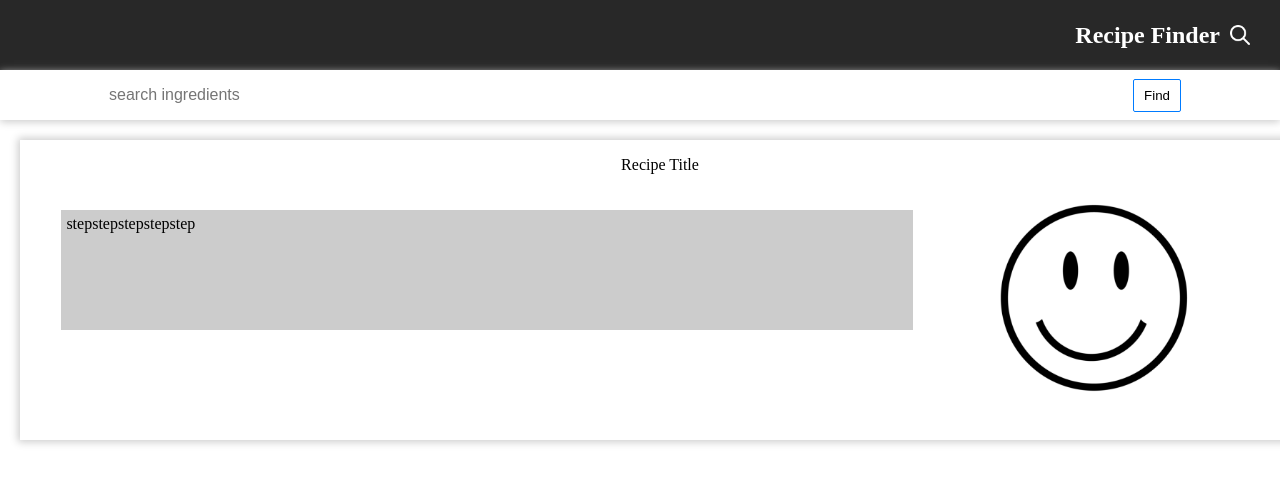
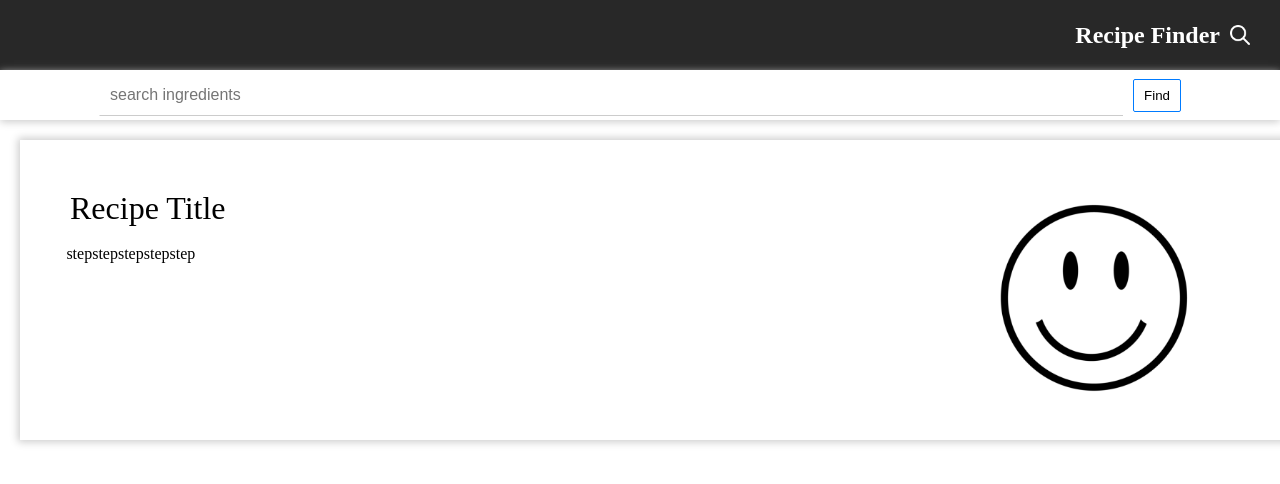
Before and after one commit to kathleenlum/Recipefinder, a plain HTML site: page index.html in a window 1280 px wide. Drawn offline with nearby package versions, Linux system fonts and the light colour scheme; no server answers.

Commit message:
saving changes as of 5:48

```diff
--- a/style.css
+++ b/style.css
@@ -55,7 +55,7 @@ header img {
   line-height: 1.5;
   font-size: 1rem;
   border: none;
-  border-left: 1px solid var(--border-color)
+  border-left: 1px solid var(--border-color);
   border-bottom: 1px solid transparent;
   outline: none;
   transition: all 200ms ease-in-out;
@@ -82,7 +82,7 @@ header img {
 .btn:hover {
   background: #007bff;
   border-color: var(--dark-color);
-  color: var(--light-color)
+  color: var(--light-color);
 }
 #recipe-container {
   display: flex;
@@ -105,9 +105,10 @@ header img {
 .recipe-title {
   height: 50px;
   display: flex;
-  align-items: center;
-  justify-content: center;
-  font-size: 1rem;
+  align-items: left;
+  padding-left: 50px;
+  padding-top: 50px;
+  font-size: 2rem;
 }
 
 .recipe-image {
@@ -123,17 +124,15 @@ header img {
 .recipe-text {
   height: 120px;
   transition: all 200ms ease-in-out;
-  background: #ccc;
-  margin-top: 20px;
-  overflow: hidden:
-  overflow-y: auto;
+  margin-top: 50px;
+  padding-top: 10px;
   width: 70%;
   /*transform-origin: top left;*/
 }
 .recipe-text ul {
   display: flex;
   flex-direction: row;
-  list-style-type: circle;
+  list-style: none;
   list-style-position: inside;
   text-align: left;
   padding: 5px;
```
